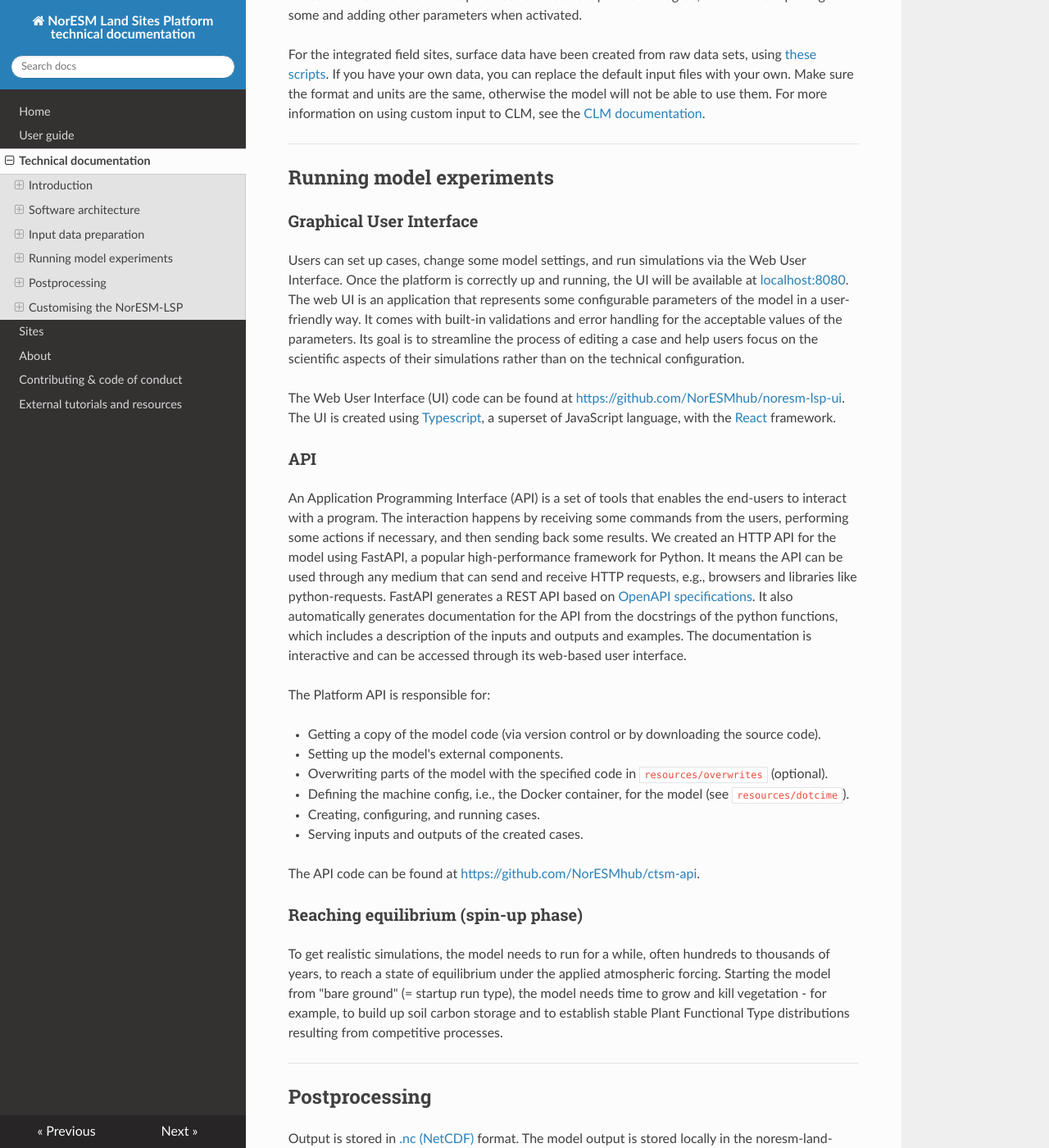
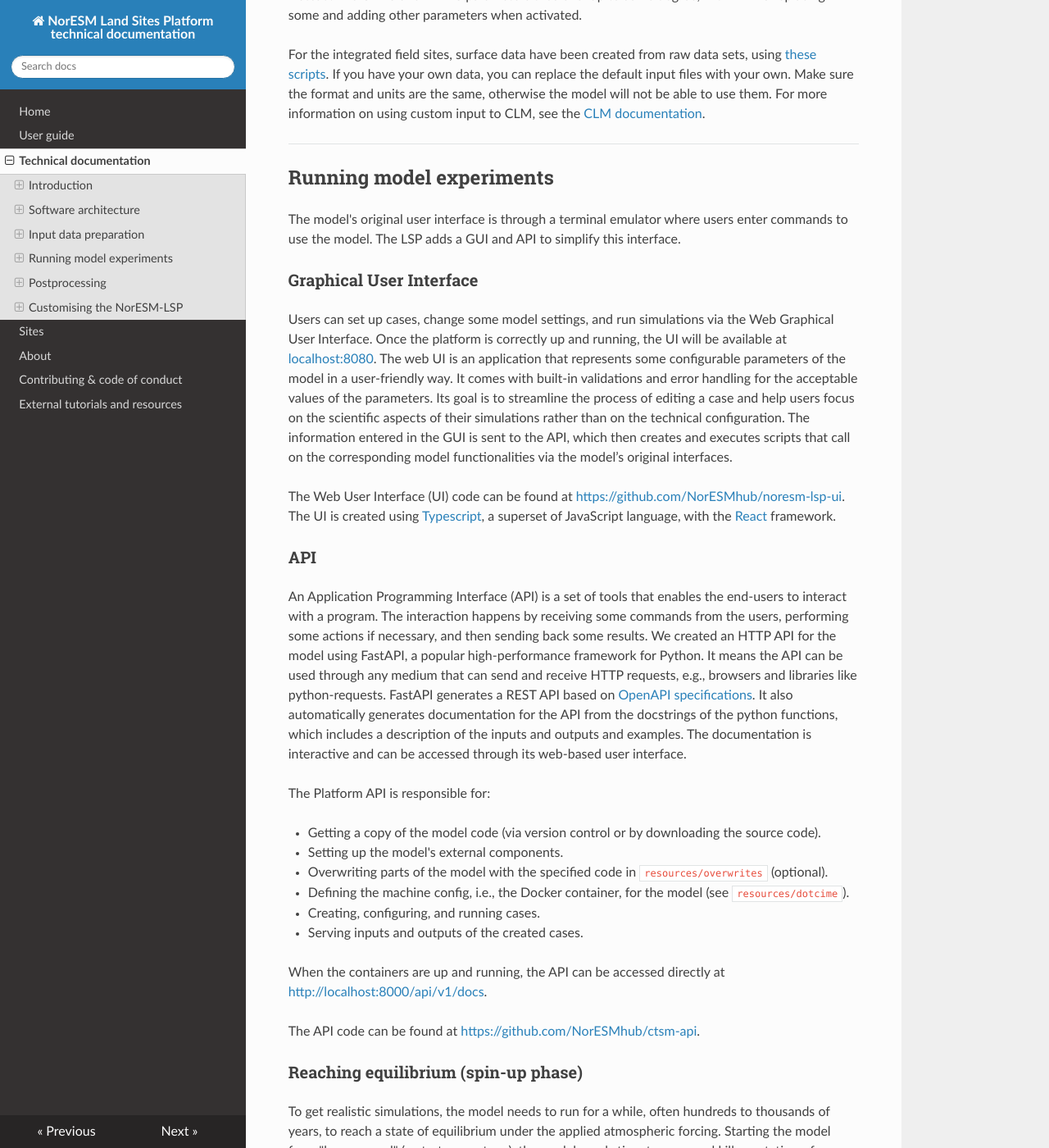
Before and after one commit to NorESMhub/noresm-land-sites-platform, an MkDocs documentation site: the page built from docs/documentation.md, in a window 1280 px wide and 1400 px high, scrolled down 9949 px. Shown: the whole window at 82% size. Built offline with MkDocs 1.6.1, drawn with Linux system fonts in a browser that asks for light colours; nearby versions of some CDN libraries.

Commit message:
Update documentation.md

```diff
--- a/docs/documentation.md
+++ b/docs/documentation.md
@@ -208,9 +208,11 @@ For the integrated field sites, surface data have been created from raw data set
 
 ## Running model experiments
 
+The model's original user interface is through a terminal emulator where users enter commands to use the model. The LSP adds a GUI and API to simplify this interface.
+
 ### Graphical User Interface
 
-Users can set up cases, change some model settings, and run simulations via the Web User Interface. Once the platform is correctly up and running, the UI will be available at [localhost:8080](localhost:8080). The web UI is an application that represents some configurable parameters of the model in a user-friendly way. It comes with built-in validations and error handling for the acceptable values of the parameters. Its goal is to streamline the process of editing a case and help users focus on the scientific aspects of their simulations rather than on the technical configuration.
+Users can set up cases, change some model settings, and run simulations via the Web Graphical User Interface. Once the platform is correctly up and running, the UI will be available at [localhost:8080](localhost:8080). The web UI is an application that represents some configurable parameters of the model in a user-friendly way. It comes with built-in validations and error handling for the acceptable values of the parameters. Its goal is to streamline the process of editing a case and help users focus on the scientific aspects of their simulations rather than on the technical configuration. The information entered in the GUI is sent to the API, which then creates and executes scripts that call on the corresponding model functionalities via the model’s original interfaces.
 
 The Web User Interface (UI) code can be found at [https://github.com/NorESMhub/noresm-lsp-ui](https://github.com/NorESMhub/noresm-lsp-ui). The UI is created using [Typescript](https://www.typescriptlang.org/), a superset of JavaScript language, with the [React](https://reactjs.org/) framework.
 
@@ -226,6 +228,8 @@ The Platform API is responsible for:
 - Defining the machine config, i.e., the Docker container, for the model (see `resources/dotcime`).
 - Creating, configuring, and running cases.
 - Serving inputs and outputs of the created cases.
+
+When the containers are up and running, the API can be accessed directly at [http://localhost:8000/api/v1/docs](http://localhost:8000/api/v1/docs).
 
 The API code can be found at [https://github.com/NorESMhub/ctsm-api](https://github.com/NorESMhub/ctsm-api).
 
```
